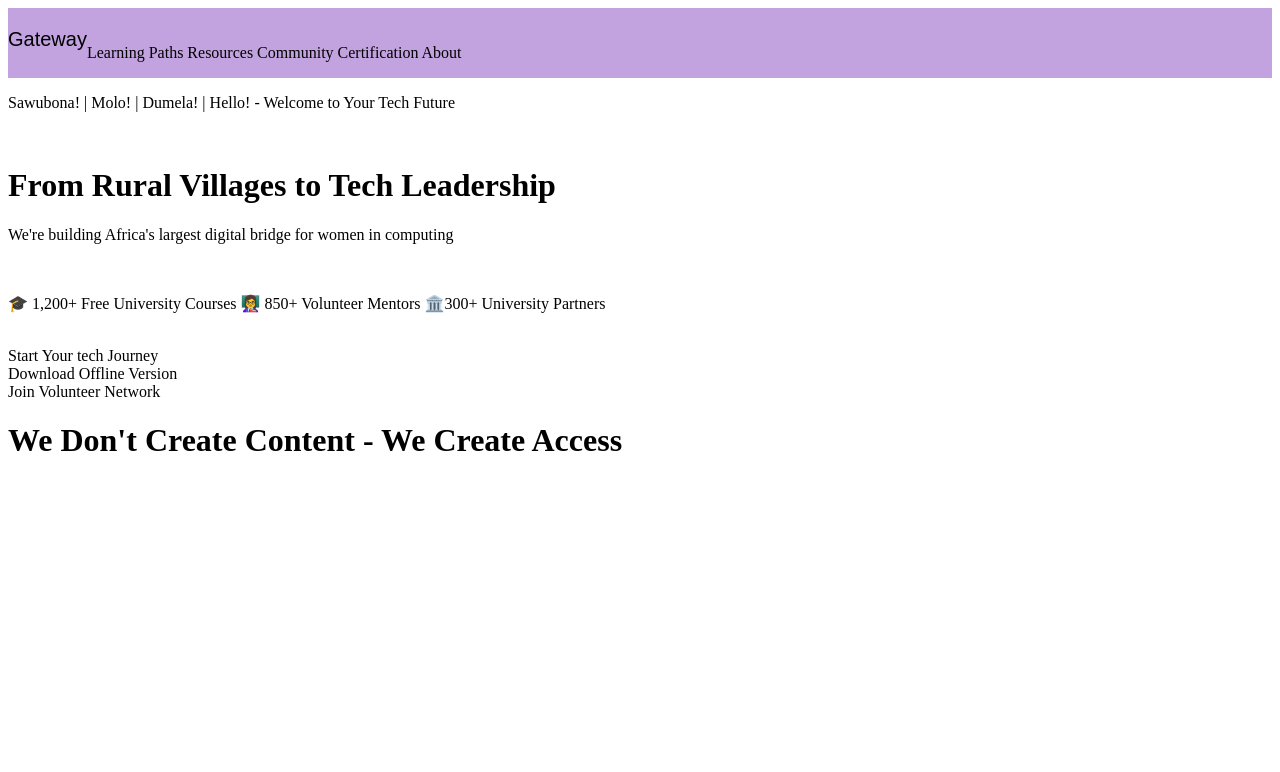
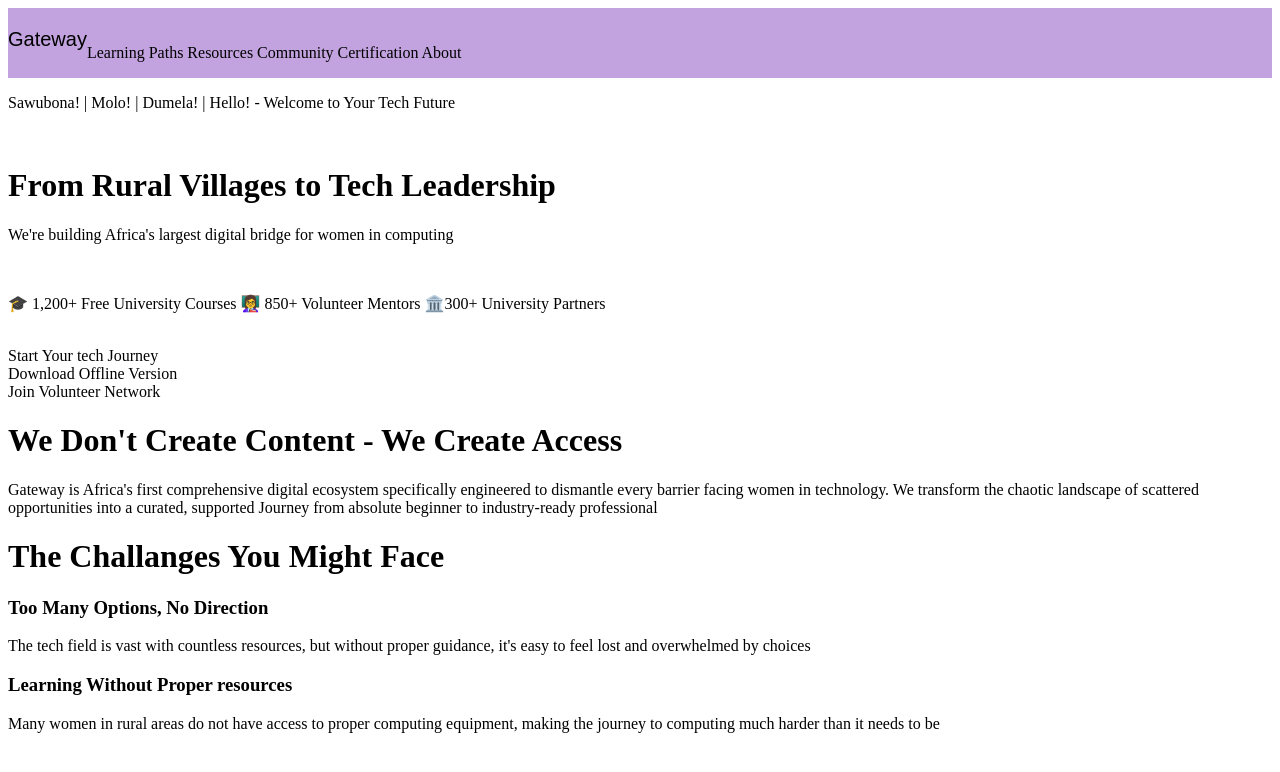
Before and after one commit to Kylshm/ACM-W-X-WICS, a plain HTML site: page docsa/index.html in a window 1280 px wide. Drawn offline with Linux system fonts and the light colour scheme.

Commit message:
Added content to index.html

```diff
--- a/docsa/index.html
+++ b/docsa/index.html
@@ -51,7 +51,37 @@
                 <h1>
                     We Don't Create Content - We Create Access
                 </h1>
+                <p>
+                    Gateway is Africa's first comprehensive digital ecosystem specifically engineered
+                    to dismantle every barrier facing women in technology.
+                    We transform the chaotic landscape of scattered opportunities into a curated, supported Journey
+                    from absolute beginner to industry-ready professional
+                </p>
+                <h1>
+                    The Challanges You Might Face
+                </h1>
+                <div class="challenges-div">
+                    <div class="left-div">
+                        <h3>
+                            Too Many Options, No Direction
+                        </h3>
+                        <p>
+                            The tech field is vast with countless resources, but without proper guidance,
+                            it's easy to feel lost and overwhelmed by choices
+                        </p>
+                    </div>
+                    <div class="right-div">
+                        <h3>
+                            Learning Without Proper resources
+                        </h3>
+                        <p>
+                            Many women in rural areas do not have access to proper computing equipment,
+                            making the journey to computing much harder than it needs to be
+                        </p>
+                    </div>
+                </div>
             </div>
+
         </main>
     </body>
 </html>
```
